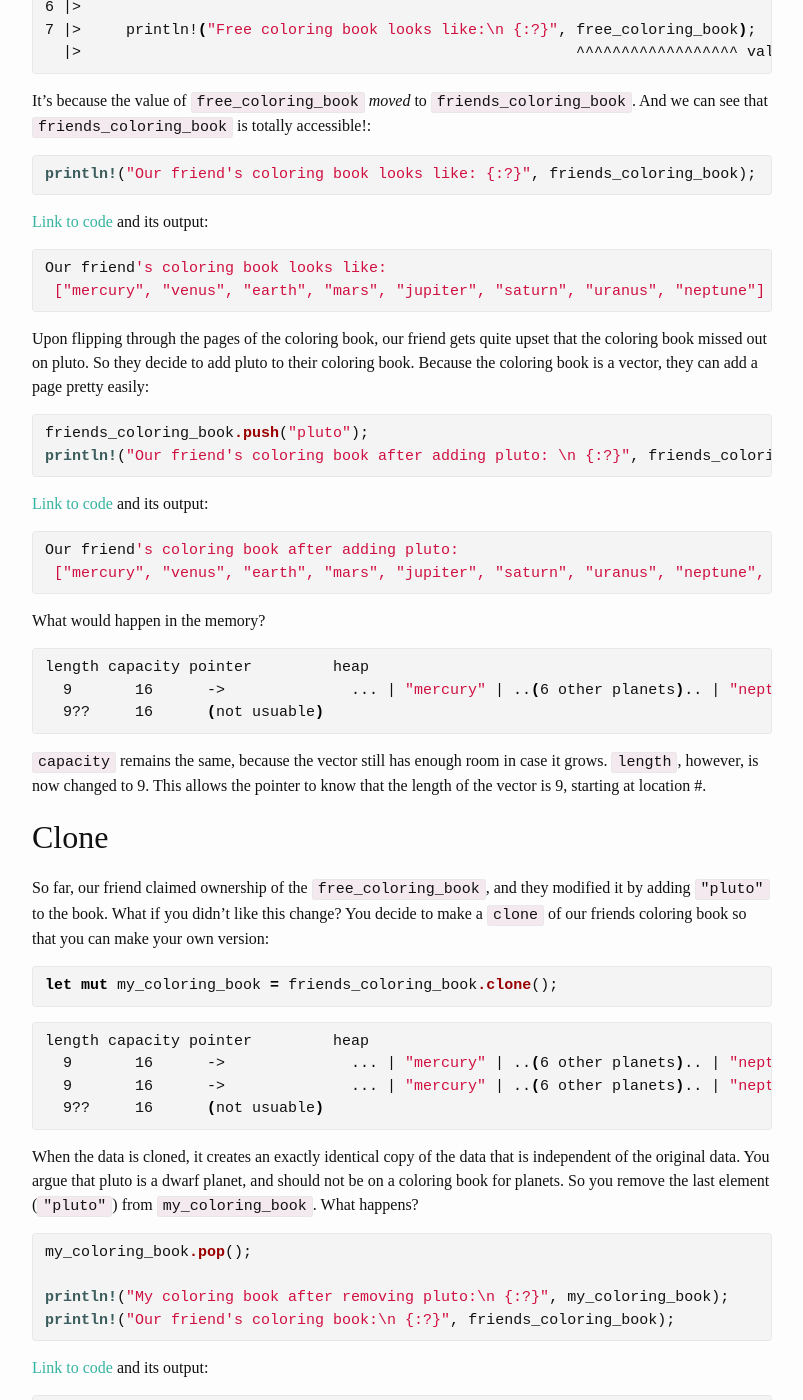
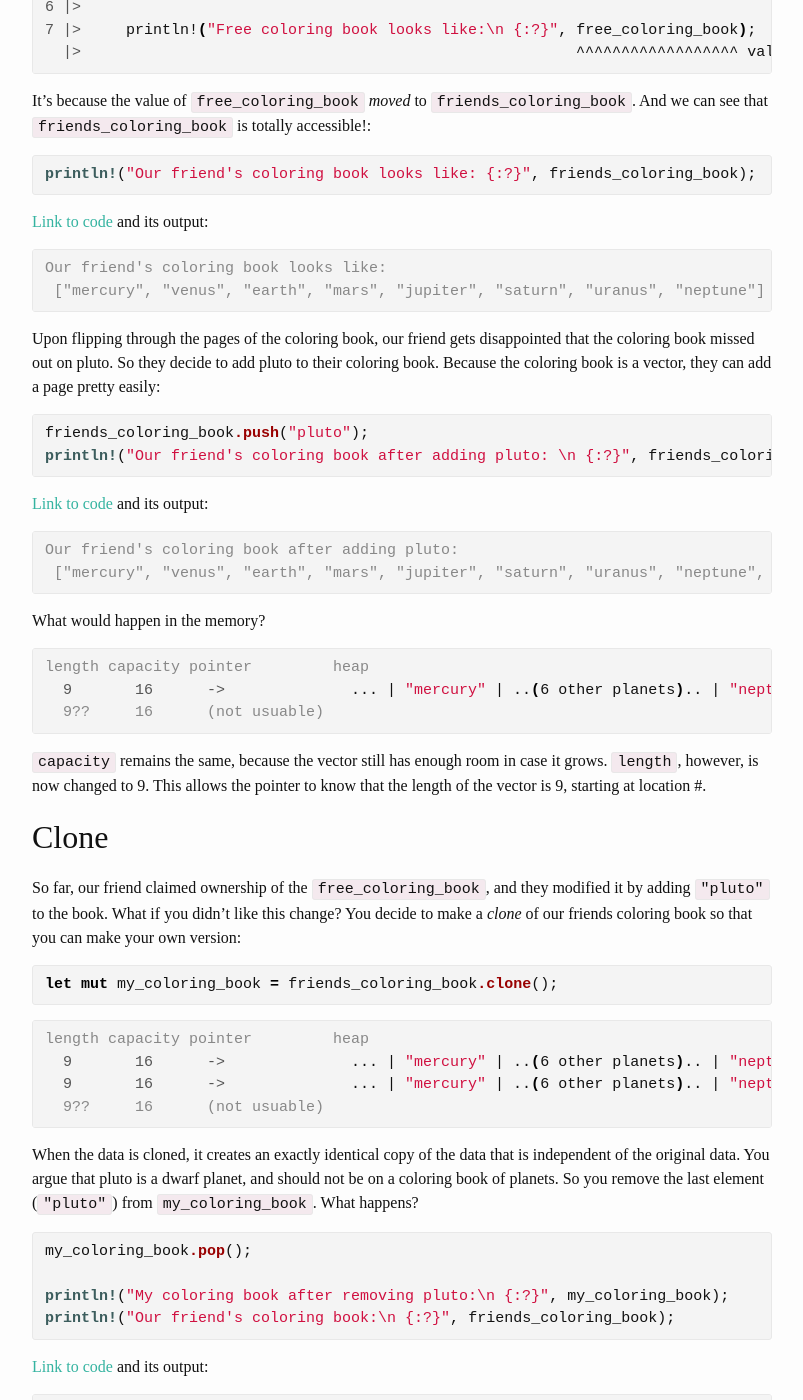
Before and after one commit to jeenalee/blog, a Jekyll site: the page built from _posts/2016-08-18-move-copy-clone.md, in a window 1280 px wide and 1400 px high, scrolled down 1970 px. Shown: the whole window, without its empty margins (238-1041 px from the left). Built offline with Jekyll 4.4.1, drawn with Linux system fonts in a browser that asks for light colours; some web fonts are replaced; some of the changed text lies outside the part shown.

Commit message:
Some edits.

```diff
--- a/_posts/2016-08-18-move-copy-clone.md
+++ b/_posts/2016-08-18-move-copy-clone.md
@@ -10,9 +10,10 @@
 
 This blog post is a review/note to myself about these concepts in the context of Rust: what happens in the stack and the heap when a variable is moved, cloned or copied.
 
+## The Stack and The Heap
+
 Computer memory is like the human memory in the brain; it stores information. The heap and the stack are arbitrary regions in the memory with different functions, just like how we arbitrarily divided the human brain into different lobes. Like how the frontal lobe of the brain carries out functions that are different from occipital lobe, the stack and heap have different responsibilities.
 
-## The Stack and The Heap
 The stack stores information about where in the heap to find more detailed information (unless it's a special kind of information which we'll cover later), like a library directory. It will tell us where to find the data we need, i.e. "The Harry Potter series starts at the shelf 1 and continues for 3 shelves". Just like how we wouldn't add the entire script of the Harry Potter book in the directory every time a new book came out, the stack doesn't contain the actual data (except for primitive types which we'll cover later).
 
 The actual data would be stored in the heap. Because the heap reserves some extra room for the data, the data can grow or shrink. Think of library shelves that are about half empty so that the librarian can add more books if they need to, because who knew JK Rolling would write an 8th Harry Potter book, and maybe she'll write even more!
@@ -47,7 +48,7 @@
 println!("Free coloring book looks like:\n {:?}", free_coloring_book);
 {% endhighlight %}
 [Link to code](https://is.gd/cZIzFU) and the compiler's message:
-{% highlight bash %}
+{% highlight console %}
 error: use of moved value: `free_coloring_book` [--explain E0382]
  --> <anon>:7:53
   |>
@@ -63,25 +64,25 @@
 println!("Our friend's coloring book looks like: {:?}", friends_coloring_book);
 {% endhighlight %}
 [Link to code](https://is.gd/SC86Xx) and its output:
-{% highlight bash %}
+{% highlight console %}
 Our friend's coloring book looks like:
  ["mercury", "venus", "earth", "mars", "jupiter", "saturn", "uranus", "neptune"]
 {% endhighlight %}
 
-Upon flipping through the pages of the coloring book, our friend gets quite upset that the coloring book missed out on pluto. So they decide to add pluto to their coloring book. Because the coloring book is a vector, they can add a page pretty easily:
+Upon flipping through the pages of the coloring book, our friend gets disappointed that the coloring book missed out on pluto. So they decide to add pluto to their coloring book. Because the coloring book is a vector, they can add a page pretty easily:
 {% highlight rust %}
 friends_coloring_book.push("pluto");
 println!("Our friend's coloring book after adding pluto: \n {:?}", friends_coloring_book);
 {% endhighlight %}
 
 [Link to code](https://is.gd/39wUoj) and its output:
-{% highlight bash %}
+{% highlight console %}
 Our friend's coloring book after adding pluto:
  ["mercury", "venus", "earth", "mars", "jupiter", "saturn", "uranus", "neptune", "pluto"]
 {% endhighlight %}
 
 What would happen in the memory?
-{% highlight bash %}
+{% highlight console %}
 length capacity pointer         heap
   9       16      ->              ... | "mercury" | ..(6 other planets).. | "neptune" | "pluto" | ...
   9??     16      (not usuable)
@@ -90,19 +91,19 @@
 `capacity` remains the same, because the vector still has enough room in case it grows. `length`, however, is now changed to 9. This allows the pointer to know that the length of the vector is 9, starting at location #.
 
 ## Clone
-So far, our friend claimed ownership of the `free_coloring_book`, and they modified it by adding `"pluto"` to the book. What if you didn't like this change? You decide to make a `clone` of our friends coloring book so that you can make your own version:
+So far, our friend claimed ownership of the `free_coloring_book`, and they modified it by adding `"pluto"` to the book. What if you didn't like this change? You decide to make a *clone* of our friends coloring book so that you can make your own version:
 
 {% highlight rust %}
 let mut my_coloring_book = friends_coloring_book.clone();
 {% endhighlight %}
 
-{% highlight bash %}
+{% highlight console %}
 length capacity pointer         heap
   9       16      ->              ... | "mercury" | ..(6 other planets).. | "neptune" | "pluto" | ...
   9       16      ->              ... | "mercury" | ..(6 other planets).. | "neptune" | "pluto" | ...
   9??     16      (not usuable)
 {% endhighlight %}
-When the data is cloned, it creates an exactly identical copy of the data that is independent of the original data. You argue that pluto is a dwarf planet, and should not be on a coloring book for planets. So you remove the last element (`"pluto"`) from `my_coloring_book`. What happens?
+When the data is cloned, it creates an exactly identical copy of the data that is independent of the original data. You argue that pluto is a dwarf planet, and should not be on a coloring book of planets. So you remove the last element (`"pluto"`) from `my_coloring_book`. What happens?
 {% highlight rust %}
 my_coloring_book.pop();
 
```
Also changed, not shown: other parts of _posts/2016-08-18-move-copy-clone.md (+3 -3 lines), 1 other file.
